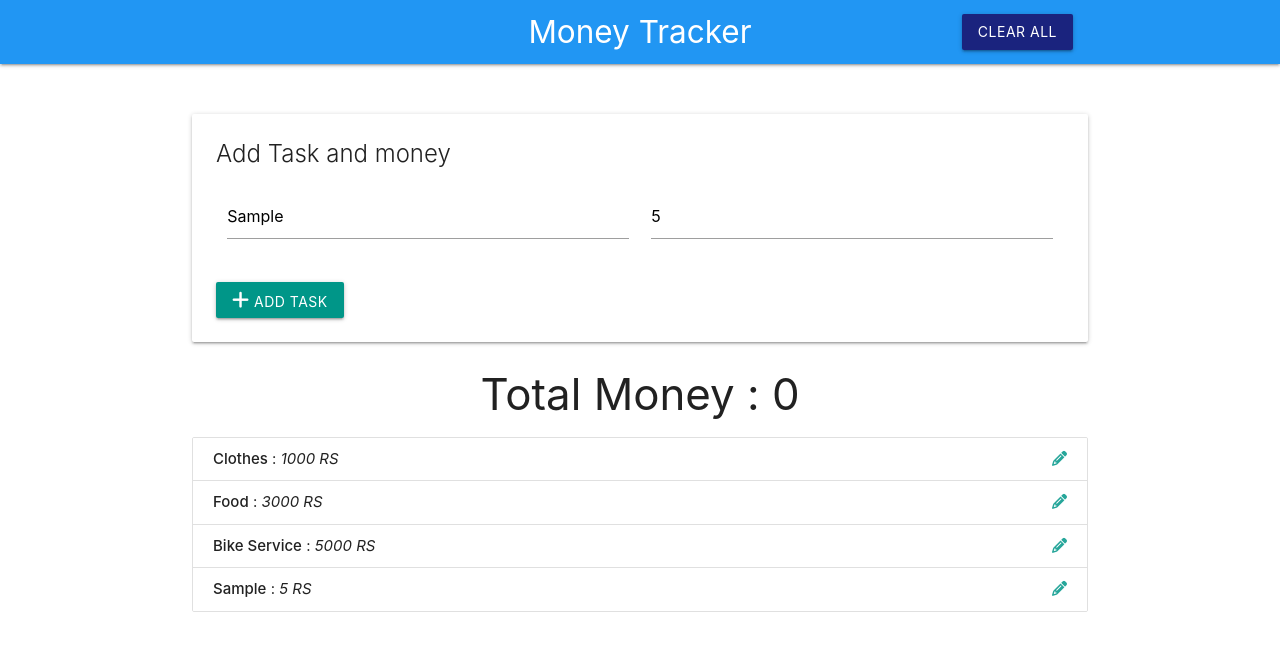
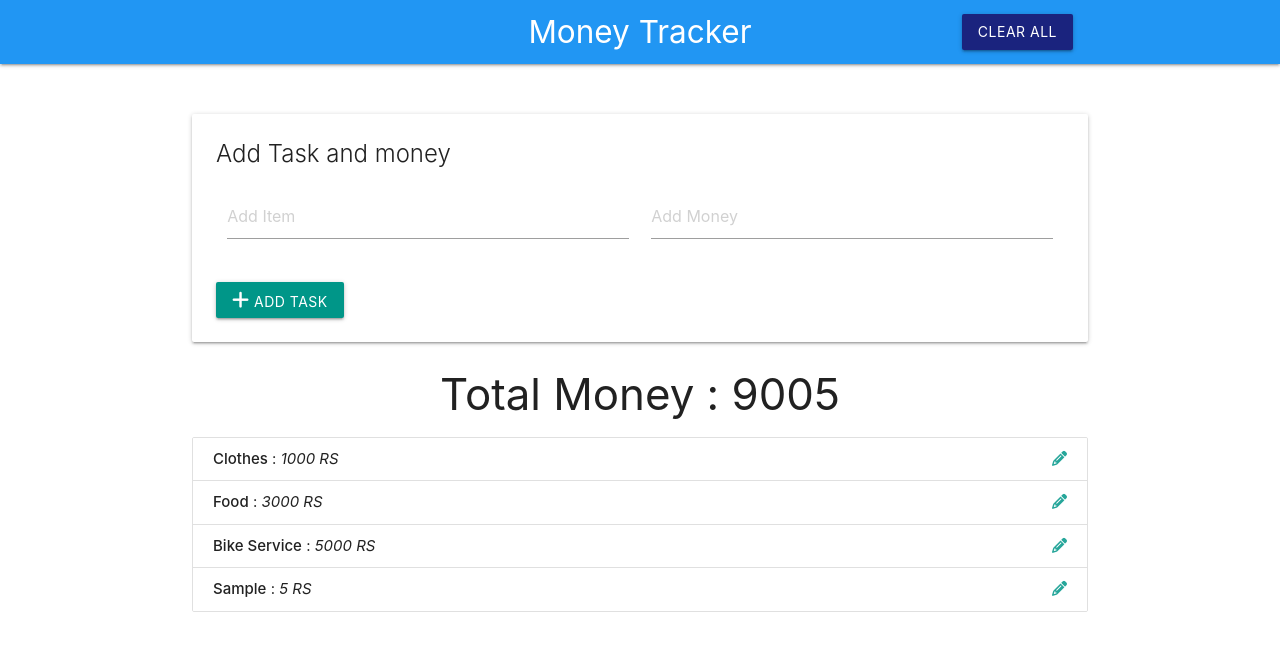
Before and after one commit to RajaretnamR/Money-Tracker-Using-IIFE, a plain HTML site: page Money-Tacker-Project-MODULE(IIFE)/Modules(IIFE)-Method/index.html in a window 1280 px wide. Both pictures are taken after typing "Sample", "5" into the empty fields and a click on the button "ADD TASK". Drawn offline with nearby package versions, Linux system fonts and the light colour scheme.

Commit message:
add the new changes

```diff
--- a/Money-Tacker-Project-MODULE(IIFE)/Modules(IIFE)-Method/app.js
+++ b/Money-Tacker-Project-MODULE(IIFE)/Modules(IIFE)-Method/app.js
@@ -5,9 +5,9 @@
 const itemCtrl = (function(){
 
     //Item constructor :
-    const Item = function(name , id , money){
+    const Item = function(id, name , money){
+        this.id = id;
         this.name = name;
-        this.id = id;
         this.money = money;
 
     }
@@ -45,10 +45,10 @@ const itemCtrl = (function(){
                 ID=0;
             }
 
-            money = Number(money);
+            money = Number(money); // Idhu vandhu money la namma type panuradhu number nu adhoa typeos show panuradhukaga :
 
             //Create a New Item :
-            newItem = new Item(name, ID, money)
+            newItem = new Item(ID, name, money) // Enoda constructor function ah call panure ;
 
 
             //Add to item to array :
@@ -58,7 +58,27 @@ const itemCtrl = (function(){
             return newItem;
 
 
+        },
+        // Item Controller return section la add pannu
+        getTotalMoney: function() {
+
+            let total = 0;
+
+            if(data.items.length > 0){
+                data.items.forEach(function(item){
+                    total += item.money;
+
+                    data.totalMoney = total;
+                })
+            }else{
+                data.totalMoney = 0;
+
+            }
+
+            return total;
+
         }
+
 
 
     }
@@ -69,11 +89,11 @@ const itemCtrl = (function(){
 
 
 //UI Controller => UI la eppadi show panna
-
      const UICntrl = (function(){
         return{
             populateItemList:function(items){
                 // console.log(items);
+
                 let html ="";
                 items.forEach(function(item){
                     // console.log(item)
@@ -90,6 +110,13 @@ const itemCtrl = (function(){
                 });
 
                 document.querySelector("#item-list").innerHTML = html;
+            },
+
+            showEditState:function(){
+                 document.querySelector(".add-btn").style.display ="none";
+                document.querySelector(".update-btn").style.display ="inline";
+                document.querySelector(".delete-btn").style.display ="inline";
+                document.querySelector(".back-btn").style.display ="inline";
             },
 
 
@@ -109,28 +136,42 @@ const itemCtrl = (function(){
                 }
             },
 
+            clearInputState:function(newItem){
+                name:document.querySelector("#item-name").value = "" ;
+                money:document.querySelector("#item-money").value = ""
+            },
+
+
             addListItem:function(newItem){
                 // console.log(newItem)
 
+                //Create a LI element :
                 const li =document.createElement("li");
 
+                //Create a className to Li :
                 li.className = "collection-item";
 
-                li.id = ` item-${newItem.id}`;
+                //Add ID To li
+                li.id = `item-${newItem.id}`;
 
+                //Insert an HTML :
                 li.innerHTML = `
-                 <strong>${newItem.name}</strong> :
+                               <strong>${newItem.name}</strong> :
                                 <em>${newItem.money} RS</em>
                                 <a href="#!" class="secondary-content">
                                    <i class="fa-solid fa-pencil edit-item"></i>
                                 </a>
-
-
                 `;
 
                 //insert into the UL :
                 document.querySelector("#item-list").appendChild(li);
+            },
+
+          // UI Controller la add this function
+                showTotalMoney: function(totalMoney) {
+                    document.querySelector('.total-money').innerText = totalMoney ;
             }
+
         }
      })();
 
@@ -143,6 +184,10 @@ const itemCtrl = (function(){
 
         //Add item panuradhuuku create panura function :
         document.querySelector(".add-btn").addEventListener("click" , itemAddSubmit);
+
+        // Edit item Click
+        document.querySelector("#item-list").addEventListener("click" , itemEditClick);
+
      }
 
      const itemAddSubmit = function(e){
@@ -157,7 +202,7 @@ const itemCtrl = (function(){
         if(input.name==="" || input.money===""){
             alert("Dei! Edhachu Ni value kudukanum da ??!!")
         }else{
-            console.log(input);
+            // console.log(input);
 
             //Add btn Click panna Items kulla na kudukura new Item add aaganum UI la :
             const newItem = itemCtrl.addItem(input.name , input.money);
@@ -165,26 +210,39 @@ const itemCtrl = (function(){
             // Add item TO UI :
             UICntrl.addListItem(newItem);
 
+            //  Step 3 - total calculate + show
+            const totalMoney = itemCtrl.getTotalMoney();
+            UICntrl.showTotalMoney(totalMoney);
+
+            //Once ellamet UI la vandhona INput Fields la clear aaaganum :
+            UICntrl.clearInputState();
 
         }
+     }
 
-
-
+     const itemEditClick = function(e){
+        if(e.target.classList.contains("edit-item")){
+            UICntrl.showEditState();
+        }
      }
 
 
+     return{
+         start:function(){
 
+            //Clear the Button :
+             UICntrl.clearEditState();
 
-    //Clear the Button :
-     UICntrl.clearEditState();
-
-    return{
-        start:function(){
             const items =  itemCtrl.getItem()
 
             // console.log(items)
             if(items.length > 0){
-                UICntrl.populateItemList(items)
+                UICntrl.populateItemList(items);
+
+                   //  Step 3 - total calculate + show
+            const totalMoney = itemCtrl.getTotalMoney();
+            UICntrl.showTotalMoney(totalMoney);
+            // console.log(totalMoney)
             }
             loadEventListerners();
         }
```
Also changed, not shown: Money-Tacker-Project-MODULE(IIFE)/Modules(IIFE)-Method/index.html (+2 -2 lines).
